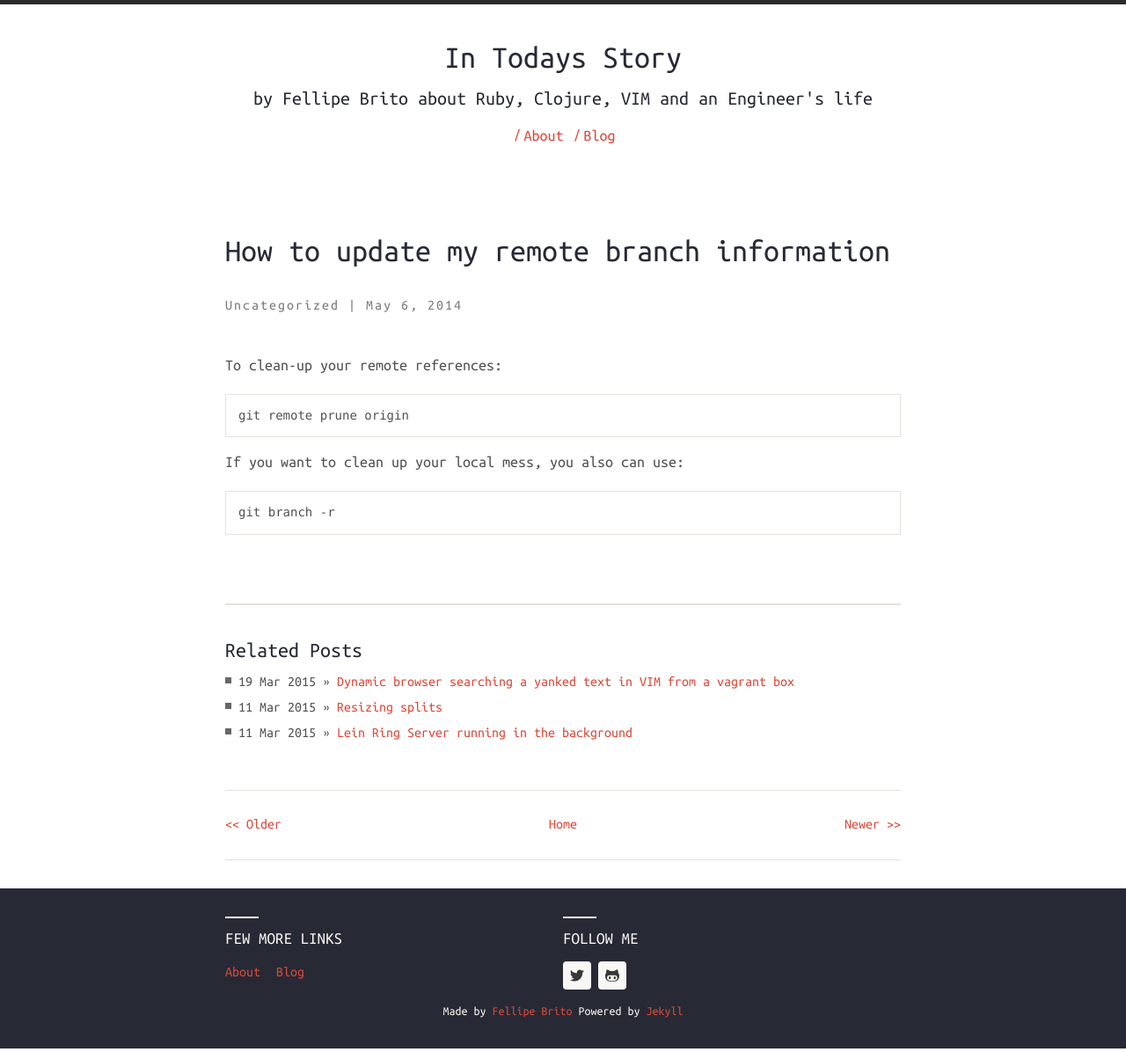
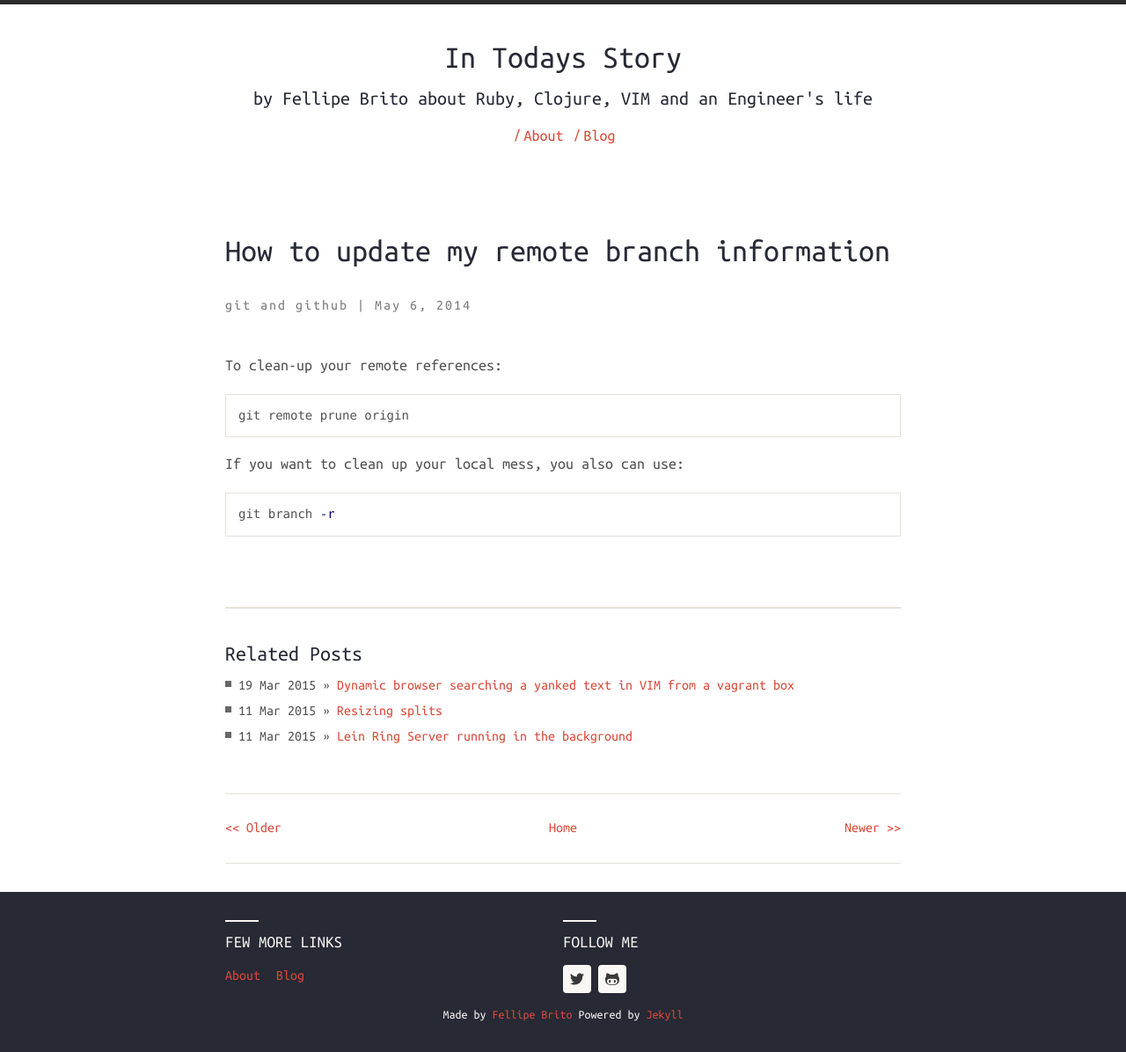
Before and after one commit to Devlandia/in-todays-story-blog, a Jekyll site: the page built from _posts/2014-05-06-how-to-update-my-remote-branch-information.md, in a window 1280 px wide. Shown: the whole page at 88% size. Built offline with Jekyll 4.4.1, drawn with Linux system fonts in a browser that asks for light colours; nearby versions of some CDN libraries.

Commit message:
how-to-update-my-remote-branch-information

```diff
--- a/_posts/2014-05-06-how-to-update-my-remote-branch-information.md
+++ b/_posts/2014-05-06-how-to-update-my-remote-branch-information.md
@@ -1,23 +1,18 @@
 ---
 title: How to update my remote branch information
-author: fellipe
+meta_description: To clean-up your remote references, or only your local mess.
 layout: post
-permalink: /2014/05/how-to-update-my-remote-branch-information/
-perfect_quote_author:
-  -
-perfect_quote_where:
-  -
-sharepress_meta:
-  - 'a:1:{s:7:"enabled";s:3:"off";}'
-sharepress_twitter_meta:
-  - 'a:1:{s:7:"enabled";s:3:"off";}'
-categories:
-  - Uncategorized
+permalink: how-to-update-my-remote-branch-information
+categories: [git, github]
 ---
 To clean-up your remote references:
 
-<pre class="lang:default decode:true">git remote prune origin</pre>
+{% highlight bash %}
+git remote prune origin
+{% endhighlight %}
 
 If you want to clean up your local mess, you also can use:
 
-<pre class="lang:default decode:true">git branch -r</pre>
+{% highlight bash %}
+git branch -r
+{% endhighlight %}
```
Also changed, not shown: 7 other files.
